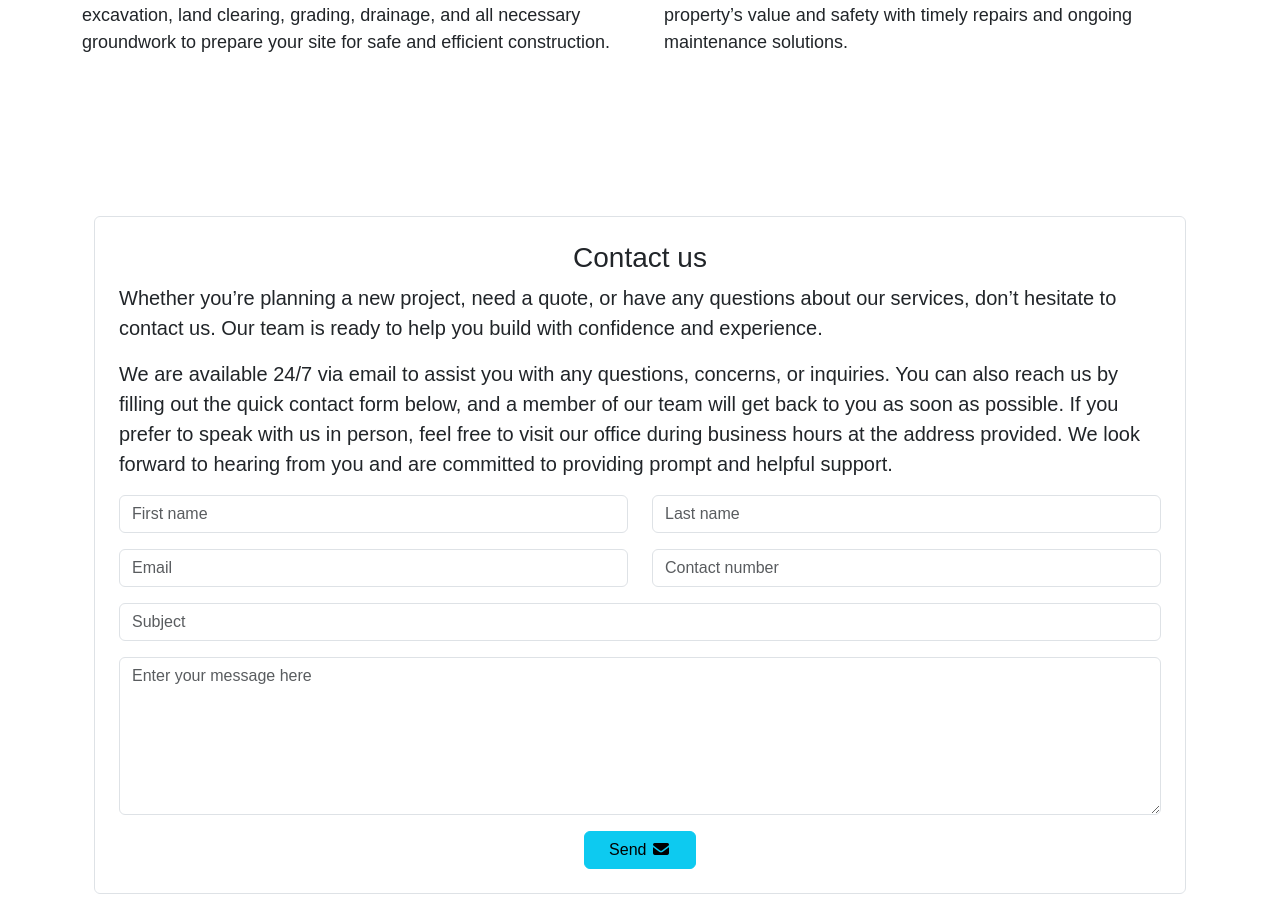
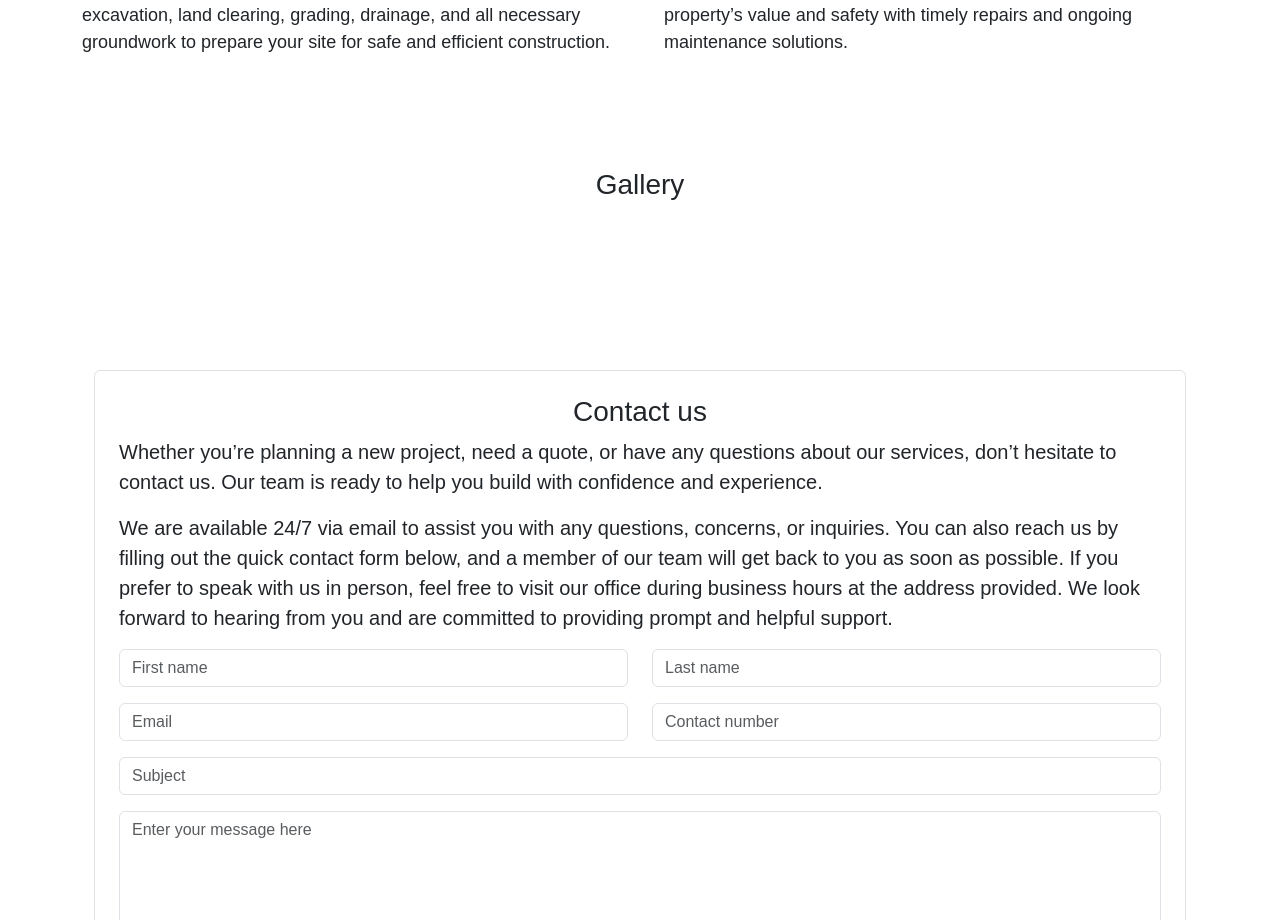
Before and after one commit to djordjevukosavljevic/SMBEnterprise, a React (Create React App) app in the folder frontend/: page / in a window 1280 px wide. Shown: the part 2469-3389 px from the top of the page. Built offline with nearby package versions, Linux system fonts and the light colour scheme.

Commit message:
adding gallery

```diff
--- a/frontend/src/App.jsx
+++ b/frontend/src/App.jsx
@@ -6,6 +6,7 @@ import Home from "./pages/Home"
 import Contact from "./pages/Contact";
 import About from "./pages/About";
 import Services from "./pages/Services";
+import Gallery from "./pages/Gallery";
 
 function App() {
     return (
@@ -17,6 +18,7 @@ function App() {
                     <Home />
                     <About />
                     <Services />
+                    <Gallery />
                     <Contact />
                 </main>
                 <Footer />
--- a/frontend/src/css/style.css
+++ b/frontend/src/css/style.css
@@ -1,3 +1,7 @@
+html {
+  scroll-behavior: smooth;
+}
+
 body, #root {
   position: relative;
   z-index: 0;
--- a/frontend/src/pages/Gallery.jsx
+++ b/frontend/src/pages/Gallery.jsx
@@ -1,6 +1,10 @@
 import React from "react";
 
-export default function Gallery()
-{
-
+export default function Gallery() {
+    console.log("Gallery.");
+    return (
+        <section id="gallery" className="container py-5">
+            <h3 className="text-center mb-4">Gallery</h3>
+        </section>
+    );
 }
```
